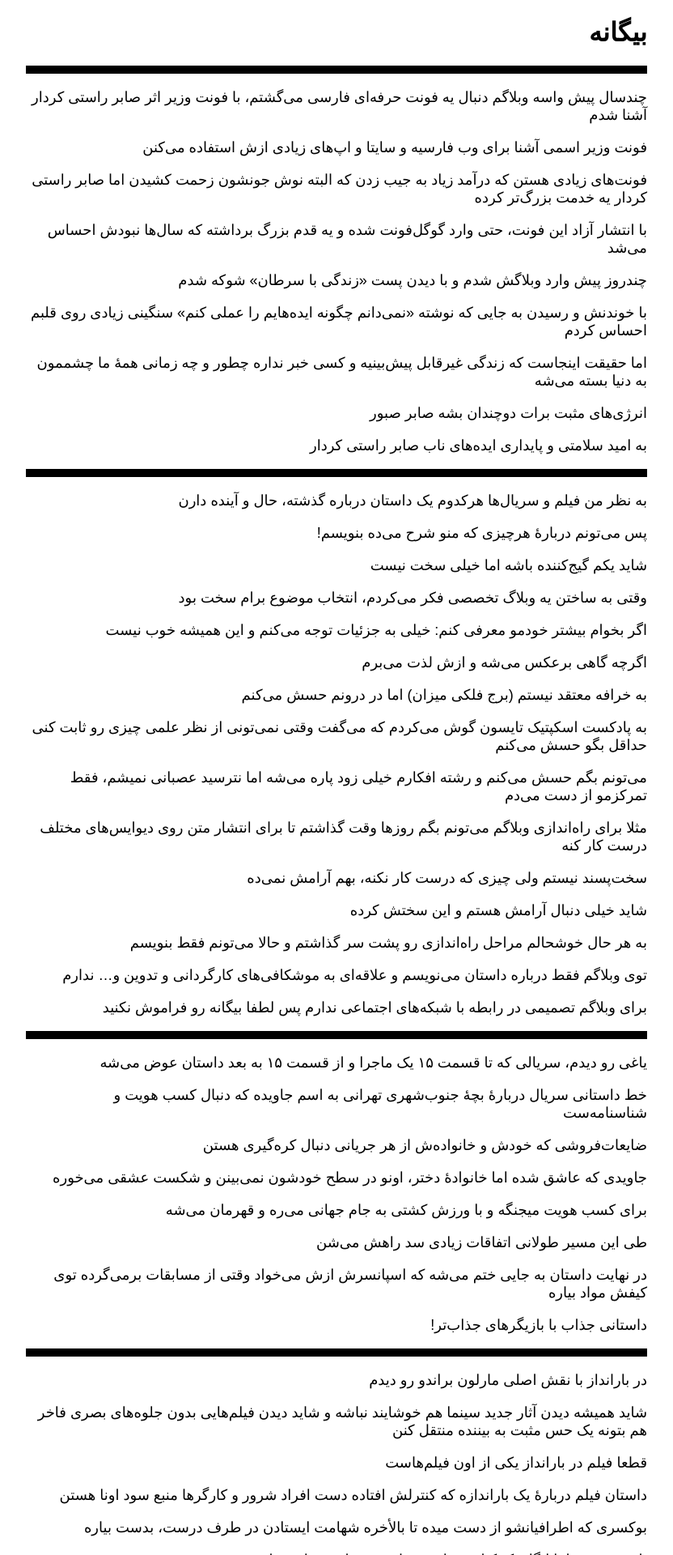
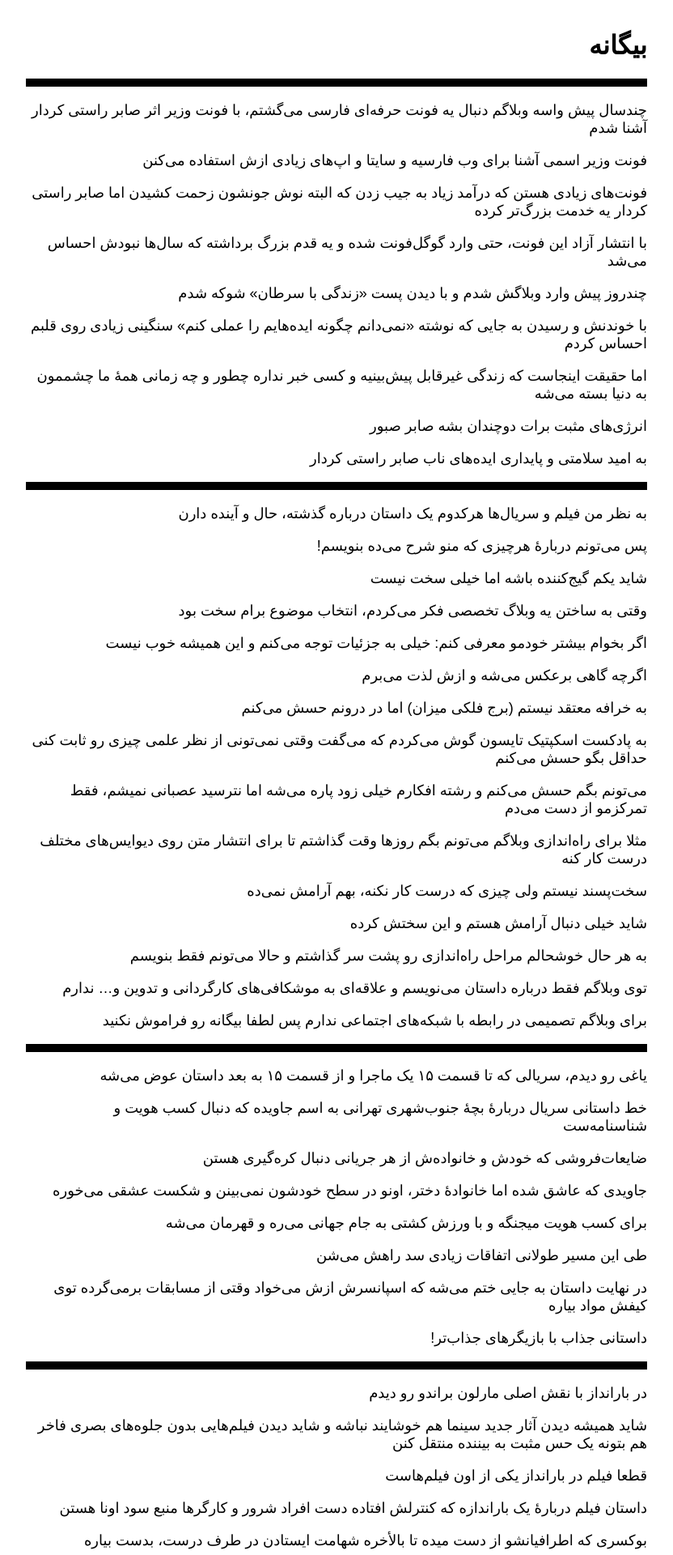
Before and after one commit to darkblog/darkblog.github.io, a Jekyll site: the page built from index.html, in a window 1280 px wide. Shown: the top 1920 px of the page at 81% size, without its empty margins (224-1056 px from the left). Built offline with Jekyll 4.4.1, drawn with Linux system fonts in a browser that asks for light colours.

Commit message:
Update index.html

```diff
--- a/index.html
+++ b/index.html
@@ -7,7 +7,7 @@
 <head>
 <title>بیگانه</title>
 <meta name="viewport" content="width=device-width">
-<style>body{font-family:sans-serif;margin:auto;padding:0 1em;max-width:48em}p{font-size:large}hr{border:thick solid black}</style>
+<style>body{font-family:sans-serif;margin:auto;padding:1em;max-width:48em}p{font-size:large}hr{border:thick solid black}</style>
 </head>
 <body>
 <h1>بیگانه</h1>
```
